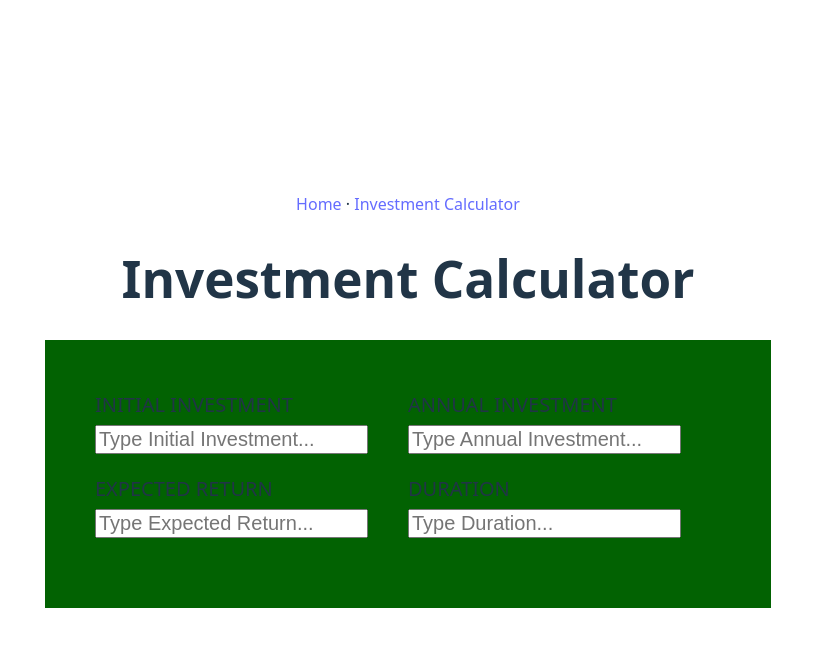
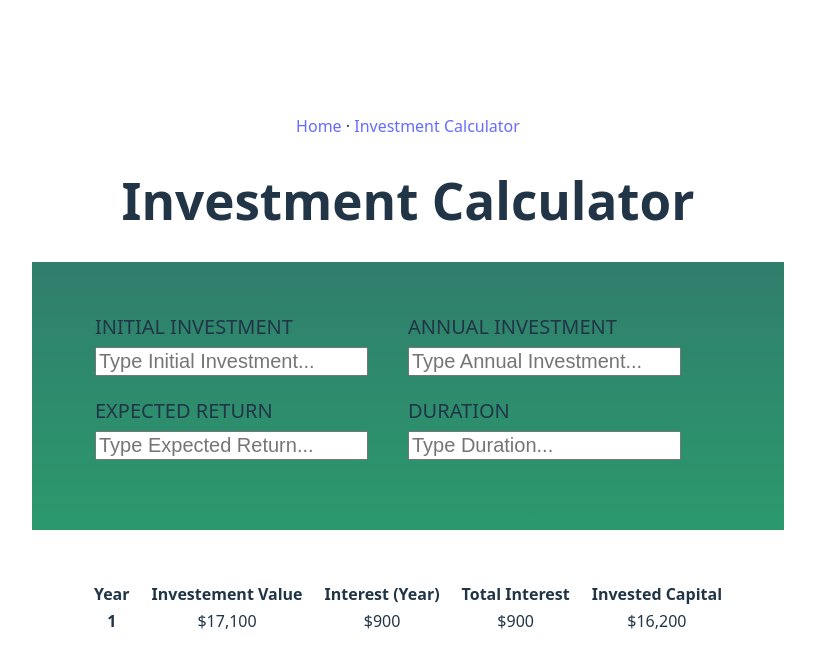
Before and after one commit to 0xadri/ima-kokode, a React (Vite) app: page /InvestmentCalculator in a window 1280 px wide. Shown: the top 668 px of the page, without its empty margins (232-1047 px from the left). Built offline with nearby package versions, Linux system fonts and the light colour scheme.

Commit message:
Investment Returns Component + Investment Utils + Minor Fixes

```diff
--- a/src/App.css
+++ b/src/App.css
@@ -46,8 +46,6 @@
   display: none;
 }
 
-/* Investment Calculator */
-
 .timer-block {
   border: 1px solid grey;
   padding: 50px;
@@ -56,9 +54,12 @@
   display: inline-block;
 }
 
+/* Investment Calculator */
+
 .inv-param-inputs-area {
   background-color: #026202;
   padding: 50px;
+  background: linear-gradient(180deg, #307e6c, #2b996d);
 }
 
 .inv-row-one,
@@ -83,3 +84,11 @@
 .inv-row-input-field {
   font-size: 20px;
 }
+
+.inv-returns-area {
+  padding: 50px;
+}
+
+.inv-returns-th {
+  padding: 0 10px;
+}
--- /dev/null
+++ b/src/components/InvestmentReturns.jsx
@@ -0,0 +1,38 @@
+const InvestmentReturns = () => {
+  return (
+    <div className="inv-returns-area">
+      <table>
+        <thead>
+          <tr>
+            <th scope="col" className="inv-returns-th">
+              Year
+            </th>
+            <th scope="col" className="inv-returns-th">
+              Investement Value
+            </th>
+            <th scope="col" className="inv-returns-th">
+              Interest (Year)
+            </th>
+            <th scope="col" className="inv-returns-th">
+              Total Interest
+            </th>
+            <th scope="col" className="inv-returns-th">
+              Invested Capital
+            </th>
+          </tr>
+        </thead>
+        <tbody>
+          <tr>
+            <th scope="row">1</th>
+            <td>$17,100</td>
+            <td>$900</td>
+            <td>$900</td>
+            <td>$16,200</td>
+          </tr>
+        </tbody>
+      </table>
+    </div>
+  );
+};
+
+export default InvestmentReturns;
--- a/src/pages/InvestmentCalculator.jsx
+++ b/src/pages/InvestmentCalculator.jsx
@@ -1,10 +1,12 @@
 import InvestmentParamInputs from "../components/InvestmentParamInputs";
+import InvestmentReturns from "../components/InvestmentReturns";
 
 const InvestmentCalculator = () => {
   return (
     <div>
       <h1>Investment Calculator</h1>
       <InvestmentParamInputs />
+      <InvestmentReturns />
     </div>
   );
 };
```
Also changed, not shown: src/utils/investment.js (added, +38 -0 lines).
